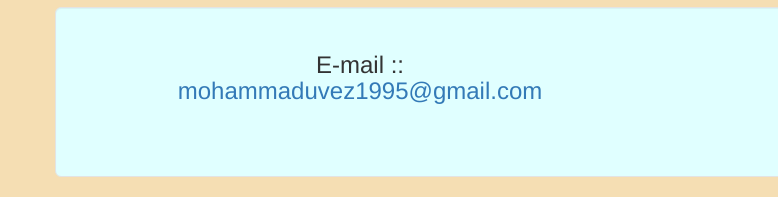
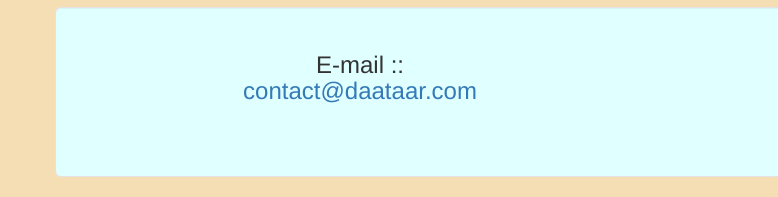
Before and after one commit to mohammaduvez/mohammaduvez.github.io, a plain HTML site: page index.html in a window 1280 px wide. Shown: the part 2094-2291 px from the top of the page, 0-778 px from the left. Drawn offline with nearby package versions, Linux system fonts and the light colour scheme.

Commit message:
Update index.html

```diff
--- a/index.html
+++ b/index.html
@@ -184,7 +184,7 @@
                 <div class="row well well-lg">
                     <div class="col-md-6 text-center h3">
                         E-mail ::<br/>
-                        <a href="mailto:mohammaduvez1995@gmail.com" target="_top">mohammaduvez1995@gmail.com</a>
+                        <a href="mailto:contact@daataar.com" target="_top">contact@daataar.com</a>
                     </div>
                     <div class="col-md-6 text-center h3">
                         Find Me On ::<br/>
```
